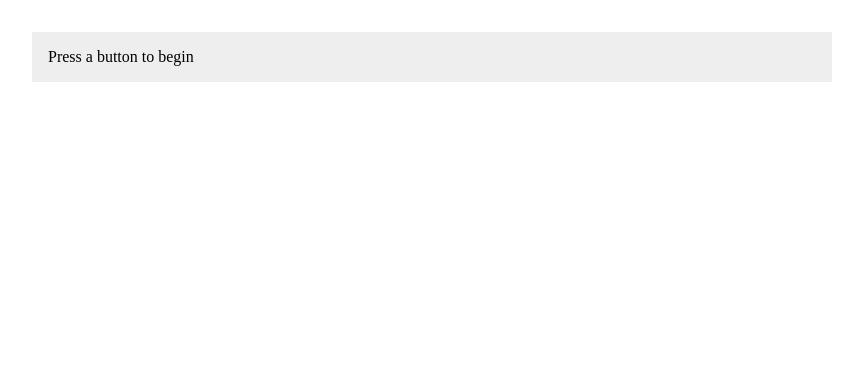
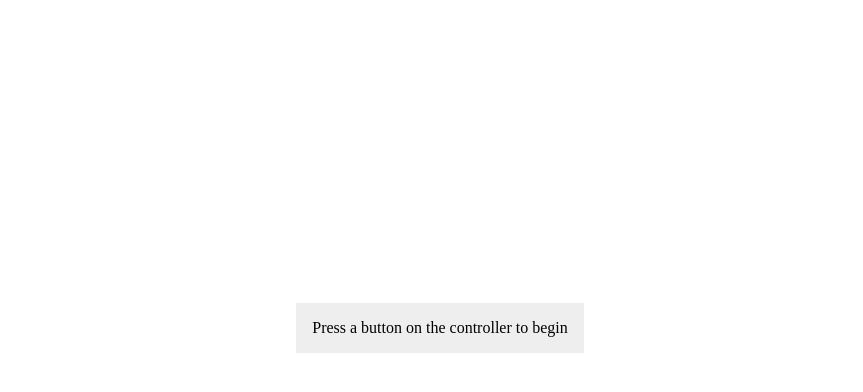
Before and after one commit to junkfoodarcade/jfgamepad, a React (Vite) app: page / in a window 1280 px wide. Shown: the top 392 px of the page, without its empty margins (208-1071 px from the left). Built offline with nearby package versions, Linux system fonts and the light colour scheme.

Commit message:
tweak css

```diff
--- a/index.html
+++ b/index.html
@@ -3,7 +3,7 @@
   <head>
     <meta charset="UTF-8" />
     <meta name="viewport" content="width=device-width, initial-scale=1.0" />
-    <title>Snowpack React</title>
+    <title>Gamepad</title>
   </head>
   <body>
     <div id="root"></div>
--- a/src/App.css
+++ b/src/App.css
@@ -1,17 +1,18 @@
 .App {
   max-width: 50rem;
-  margin: 2rem auto;
 }
 .hidden {
   display:none;
 }
 
 main {
-  display: grid;
-  grid-template-columns: 1fr 1fr;
-  grid-template-rows: 1fr;
+  display:flex;
+  justify-content: center;
+  align-items: center;
   gap: 1rem;
-  height: 100vh;
+  height: 80vh;
+  width: 100vw;
+  overflow:hidden;
 }
 
 p {
@@ -36,7 +37,8 @@ p {
 
 .snackbox {
   display:flex;
-  --button-size: 50px;
+  --button-size: 40px;
+  color: #666;
 }
 
 .rivet {
@@ -51,6 +53,7 @@ p {
   display:flex;
   justify-content:center;
   align-items:center;
+  transform:rotate(13deg);
 }
 .rivet.tl { top: var(--percent-vert); left:var(--percent-horz);}
 .rivet.tr { top: var(--percent-vert); right: var(--percent-horz);}
@@ -68,12 +71,14 @@ p {
   align-items: center;
   position:absolute;
   transition: background-color 150ms ease-in-out;
+  box-shadow: 0 0 0 1px #666, 0 0 0 5px #333;
 }
 .pressed {
-  background-color: red;
+  background-color: rgb(230, 6, 6);
+  color: #ccc;
 }
 
-#c000 {
+/* #c000 {
   top:50%;
   left:50%;
   transform: translate(-50%,-50%);
@@ -82,7 +87,7 @@ p {
   z-index:2;
   background-color:red;
   position:absolute;
-}
+} */
 
 #c0b0 {
   top:50%;
--- a/src/App.tsx
+++ b/src/App.tsx
@@ -13,14 +13,14 @@ const App = () => {
 
   return (
     <div className="App">
+        <main>
       <Show when={!isConnected}>
-        <p>Press a button to begin</p>
+        <p>Press a button on the controller to begin</p>
       </Show>
       <Show when={!!isConnected}>
-        <main>
           <Snackbox gamepad={gp} />
-        </main>
       </Show>
+      </main>
     </div>
   )
 }
```
